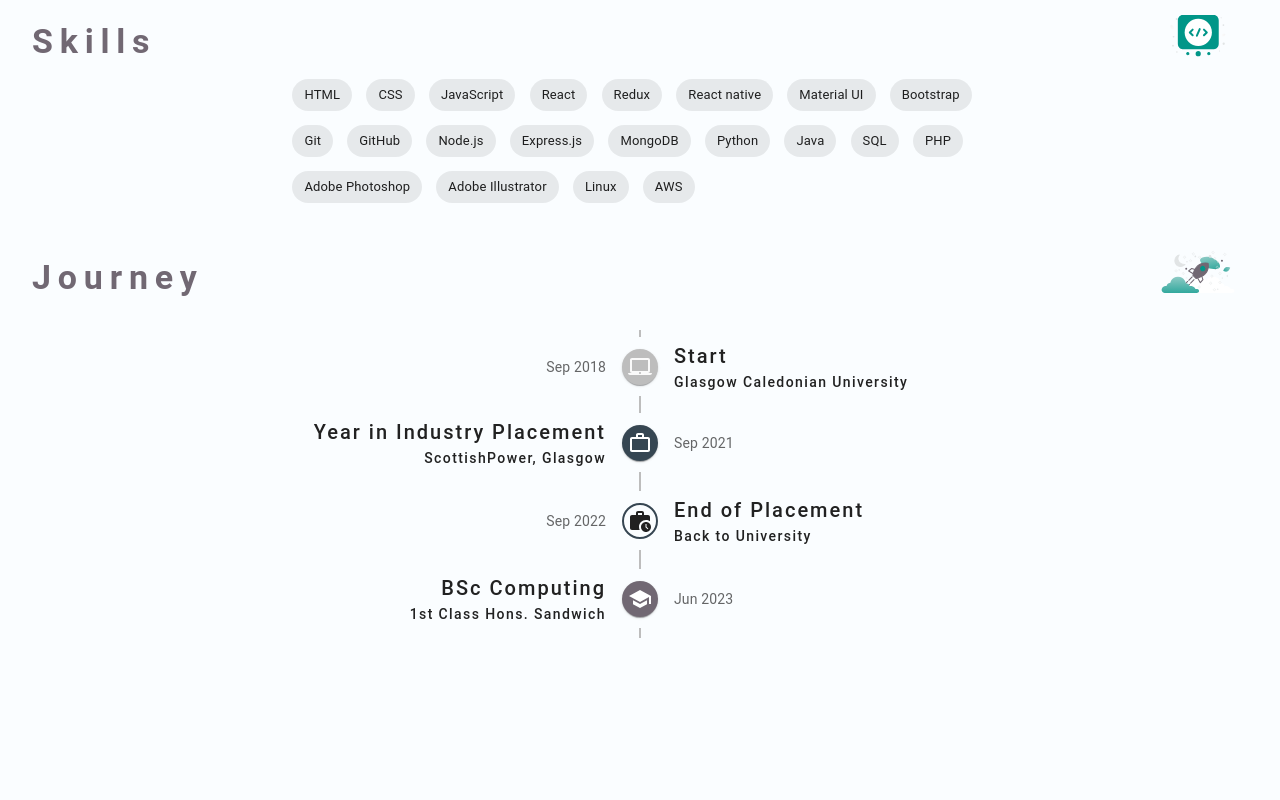
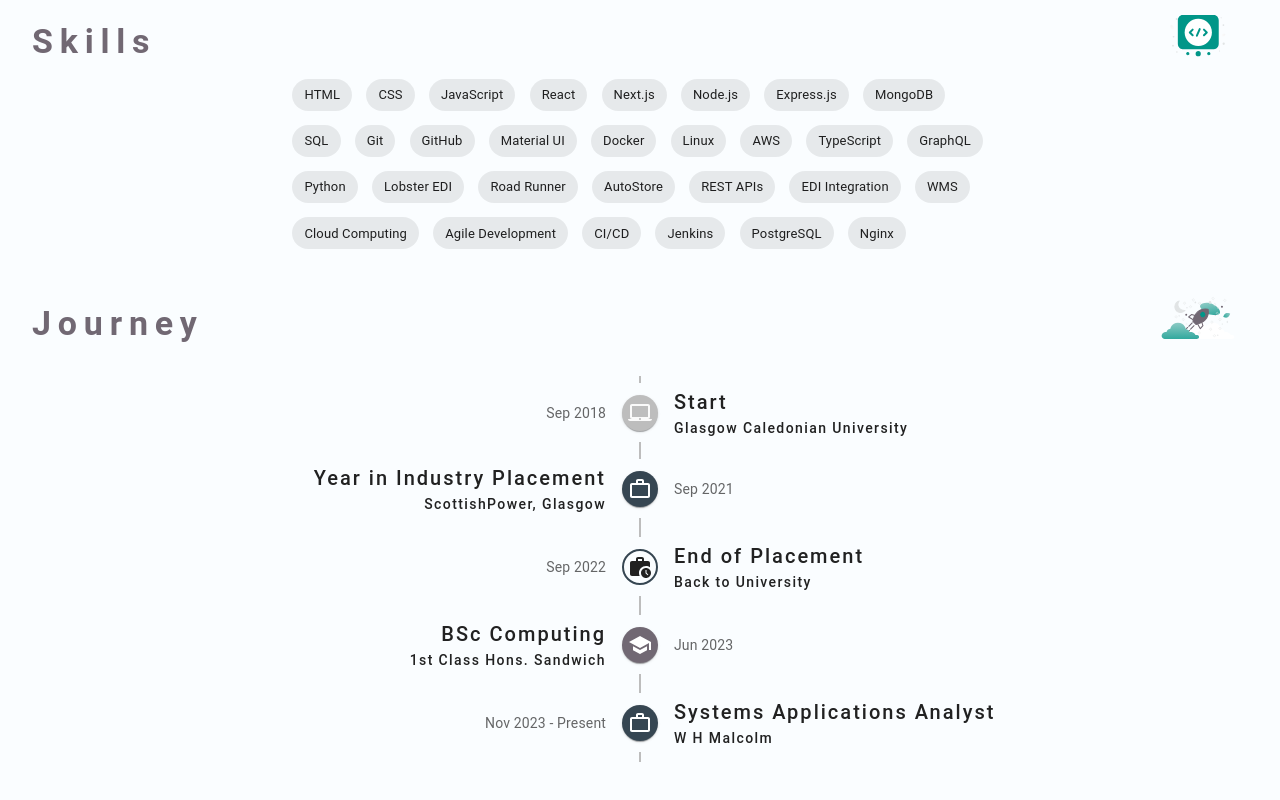
Before and after one commit to ospac345/syed-faisal-imam, a Next.js app: page / in a window 1280 px wide. Shown: the part 1260-2060 px from the top of the page. Built offline with nearby package versions, Linux system fonts and the light colour scheme.

Commit message:
new job updated

```diff
--- a/src/components/body/about/AboutDesc.js
+++ b/src/components/body/about/AboutDesc.js
@@ -24,9 +24,6 @@
                         <br />
                         When I&apos;m not coding, I&apos;m exploring new places, experimenting in the kitchen, or lost in the world of music.
                     </Typography>
-
-
-
                 </Grid>
             </div>
 
@@ -40,12 +37,14 @@
             <div style={{ display: 'flex', alignItems: 'center', justifyContent: 'center' }}>
                 <Grid item xs={12} sm={12} md={7} lg={7} marginBottom='25px'>
                     {
-                        ['HTML', 'CSS', 'JavaScript', 'React', 'Redux', 'React native', 'Material UI', 'Bootstrap', 'Git', 'GitHub', 'Node.js', 'Express.js', 'MongoDB', 'Python', 'Java', 'SQL', 'PHP', 'Adobe Photoshop', 'Adobe Illustrator', 'Linux', 'AWS'].map((skill, index) => (
-
+                        [
+                            'HTML', 'CSS', 'JavaScript', 'React', 'Next.js', 'Node.js', 'Express.js', 'MongoDB',
+                            'SQL', 'Git', 'GitHub', 'Material UI', 'Docker', 'Linux', 'AWS', 'TypeScript', 'GraphQL',
+                            'Python', 'Lobster EDI', 'Road Runner', 'AutoStore', 'REST APIs', 'EDI Integration', 'WMS',
+                            'Cloud Computing', 'Agile Development', 'CI/CD', 'Jenkins', 'PostgreSQL', 'Nginx'
+                        ].map((skill, index) => (
                             <Chip key={index} style={{ margin: '1%' }} label={skill} />
-
                         ))
-
                     }
                 </Grid>
             </div>
--- a/src/components/body/about/AboutTimeline.js
+++ b/src/components/body/about/AboutTimeline.js
@@ -120,6 +120,33 @@
                     >1st Class Hons. Sandwich</Typography>
                 </TimelineContent>
             </TimelineItem>
+
+            <TimelineItem>
+                <TimelineOppositeContent
+                    sx={{ m: 'auto 0' }}
+                    align="right"
+                    variant="body2"
+                    color="text.secondary"
+                >
+                    Nov 2023 - Present
+                </TimelineOppositeContent>
+                <TimelineSeparator>
+                    <TimelineConnector />
+                    <TimelineDot color="primary">
+                        <WorkOutlineIcon />
+                    </TimelineDot>
+                    <TimelineConnector />
+                </TimelineSeparator>
+                <TimelineContent sx={{ py: '12px', px: 2 }}>
+                    <Typography variant="h6" component="span" sx={{ letterSpacing: '0.1em' }}>
+                        Systems Applications Analyst
+                    </Typography>
+                    <Typography
+                        variant="subtitle2"
+                        sx={{ letterSpacing: '0.1em' }}
+                    >W H Malcolm</Typography>
+                </TimelineContent>
+            </TimelineItem>
         </Timeline>
     );
 }
--- a/src/components/footer/FooterComponent.js
+++ b/src/components/footer/FooterComponent.js
@@ -17,6 +17,7 @@
 
 const FooterComponent = () => {
     const theme = useTheme();
+    const currentYear = new Date().getFullYear();
 
     return (
         <footer style={{
@@ -83,8 +84,8 @@
             <Grid
                 id="contact"
             >
-                <Typography variant='body2' sx={{ textAlign: 'center' }} gutterBottom>
-                    © 2023 | Syed Faisal Imam
+                <Typography variant="body2" sx={{ textAlign: 'center' }} gutterBottom>
+                    © {currentYear} | Syed Faisal Imam
                 </Typography>
             </Grid>
         </footer >
```
